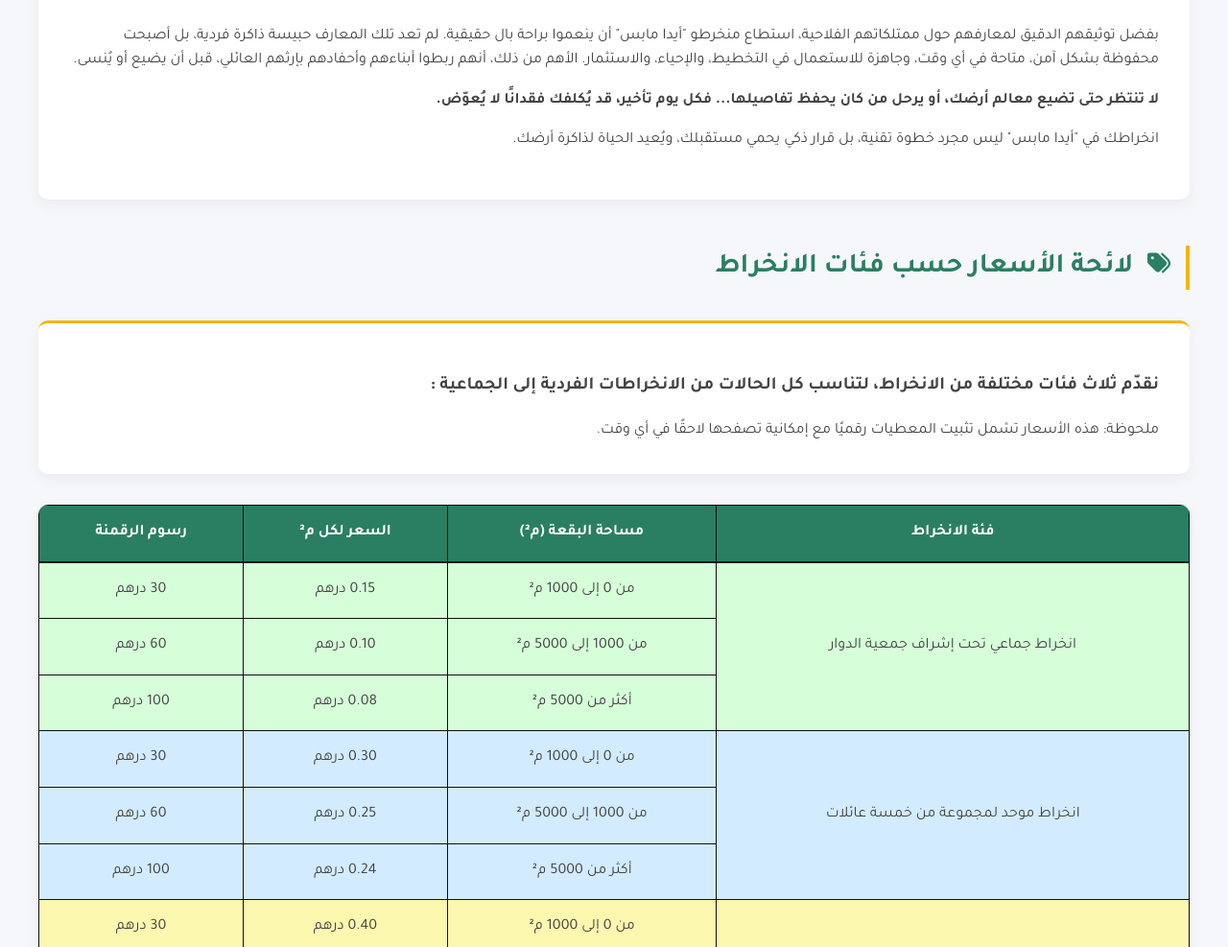
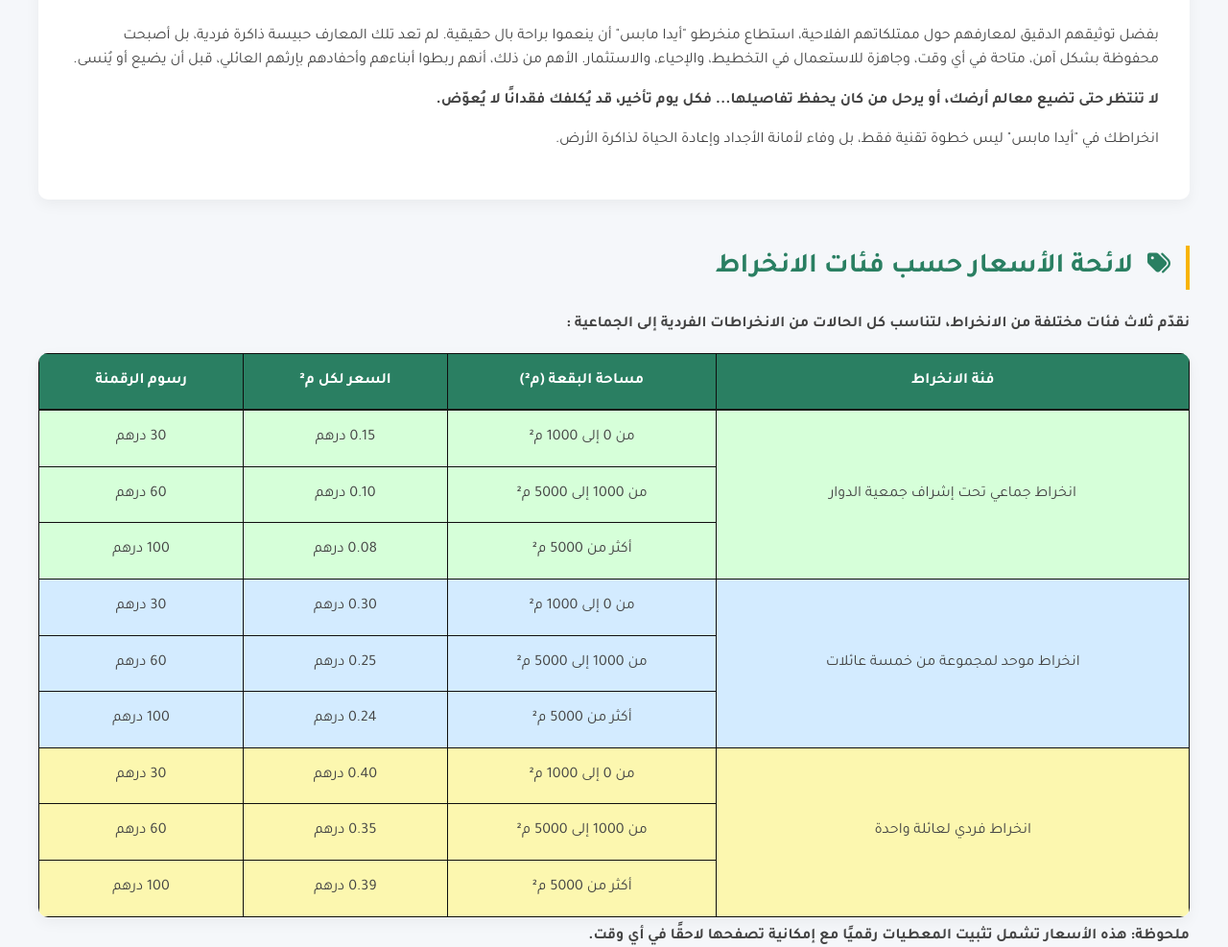
Before and after one commit to alitizgui/Formulaire_Ayda_Maps, a plain HTML site: page index.html in a window 1280 px wide. Shown: the part 2000-2987 px from the top of the page at 96% size. Drawn offline with Linux system fonts and the light colour scheme.

Commit message:
maj09060311

```diff
--- a/index.html
+++ b/index.html
@@ -321,7 +321,7 @@
 
                 <p><strong>لا تنتظر حتى تضيع معالم أرضك، أو يرحل من كان يحفظ تفاصيلها... فكل يوم تأخير، قد يُكلفك فقدانًا لا يُعوّض.</strong></p>
 
-                <p>انخراطك في "أيدا مابس" ليس مجرد خطوة تقنية، بل قرار ذكي يحمي مستقبلك، ويُعيد الحياة لذاكرة أرضك.</p>
+                <p>انخراطك في "أيدا مابس" ليس خطوة تقنية فقط، بل وفاء لأمانة الأجداد وإعادة الحياة لذاكرة الأرض.</p>
             </div>
         </section>
 
@@ -329,9 +329,9 @@
             <h2><i class="fas fa-tags feature-icon"></i> لائحة الأسعار حسب فئات الانخراط</h2>
             <table class="pricing-table">
                 <thead>
-            <div class="highlight-box">
-            <h3>نقدّم ثلاث فئات مختلفة من الانخراط، لتناسب كل الحالات من الانخراطات الفردية إلى الجماعية :</h3>
-            <p2>ملحوظة: هذه الأسعار تشمل تثبيت المعطيات رقميًا مع إمكانية تصفحها لاحقًا في أي وقت.</p2>
+                    <section>
+            <p><strong>نقدّم ثلاث فئات مختلفة من الانخراط، لتناسب كل الحالات من الانخراطات الفردية إلى الجماعية :</p>
+            <section>
                     <tr>
                         <th>فئة الانخراط</th>
                         <th>مساحة البقعة (م²)</th>
@@ -395,6 +395,7 @@
                     </tr>
                 </tbody>
             </table>
+            <p2>ملحوظة: هذه الأسعار تشمل تثبيت المعطيات رقميًا مع إمكانية تصفحها لاحقًا في أي وقت.</p2>
         </section>
 
         <div class="cta-box">
```
